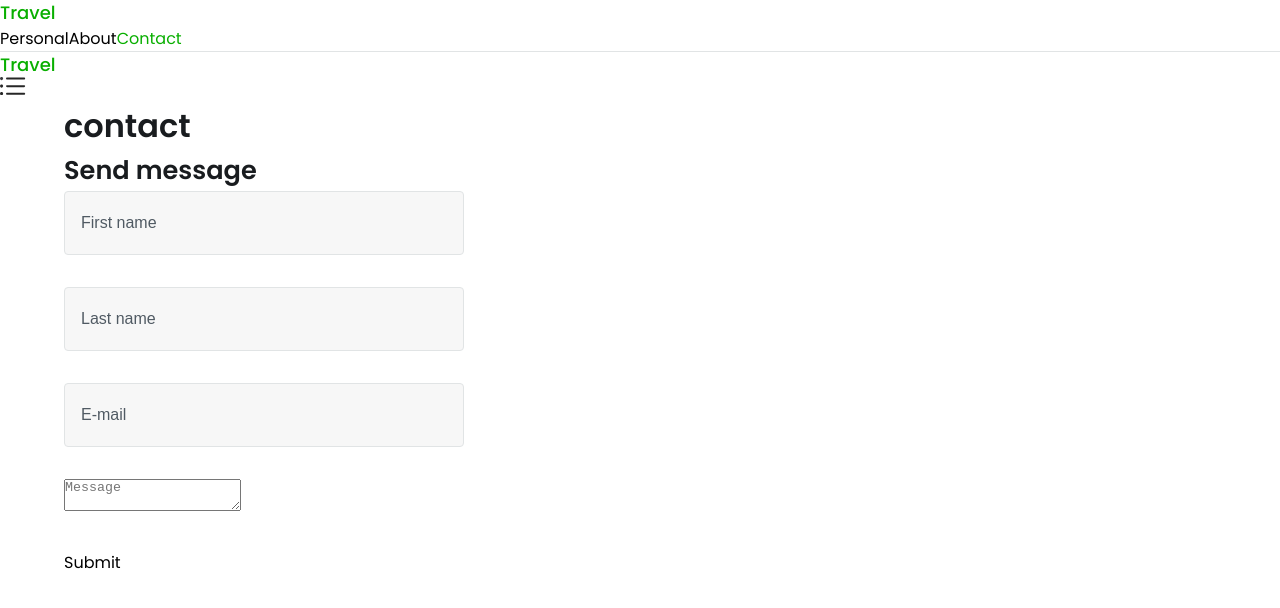
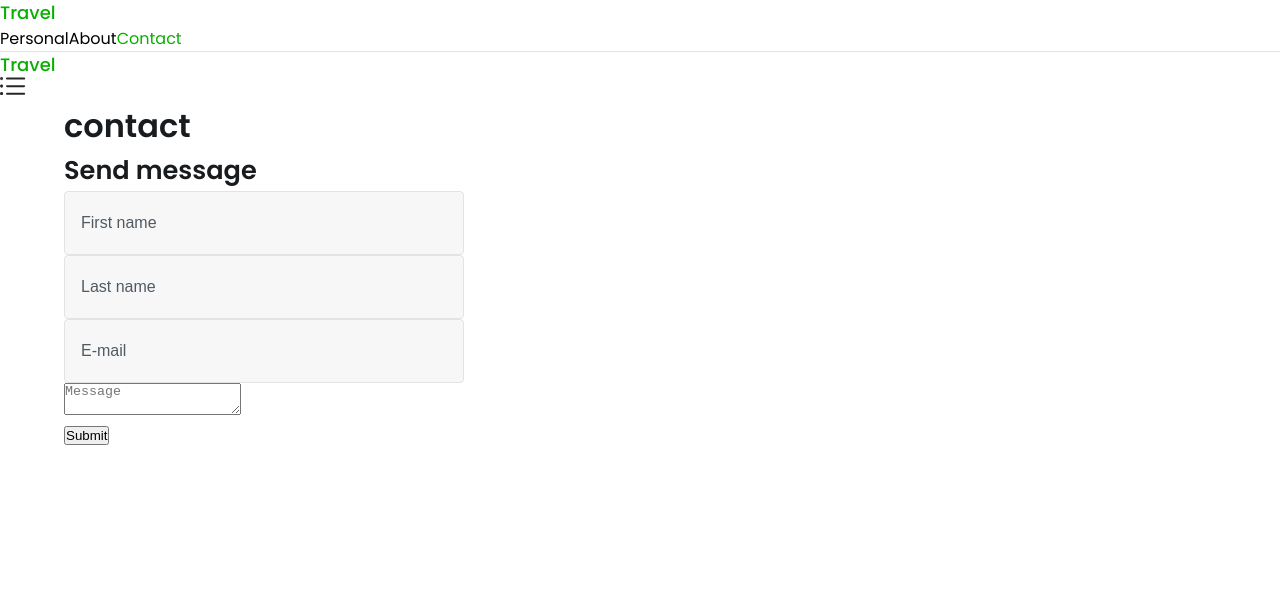
Before and after one commit to sopo/countries-app, a React (Vite) app: page /contact in a window 1280 px wide. Shown: the top 608 px of the page. Built offline with nearby package versions, Linux system fonts and the light colour scheme.

Commit message:
add log input data

```diff
--- a/src/components/button/button.tsx
+++ b/src/components/button/button.tsx
@@ -1,15 +1,16 @@
-import styles from './button.module.css'
-interface ButtonProps{
-    title: string;
-    className: string;
+import styles from "./button.module.css";
+interface ButtonProps {
+  title: string;
+  className: string;
+  type?: "submit" | "button" | "reset";
+  onClick?: React.MouseEventHandler<HTMLButtonElement>;
 }
 
-const Button: React.FC<ButtonProps> = ({title, className}) => {
-
-    return(
-        <div className={styles[className]} >
-            {title}
-        </div>
-    )
-}
+const Button: React.FC<ButtonProps> = ({ type, title, className, onClick }) => {
+  return (
+    <button className={styles[className]} type={type} onClick={onClick}>
+      {title}
+    </button>
+  );
+};
 export default Button;
--- a/src/components/form/form.tsx
+++ b/src/components/form/form.tsx
@@ -8,7 +8,9 @@ const Form:React.FC<PropsWithChildren<FormProps>> = ({children, title}) => {
         <div>
             <h2>{title}</h2>
             <div className={styles.form}>
+                <form>
                 {children}
+                </form>
             </div>
         </div>
     )
--- a/src/components/form/input/input.tsx
+++ b/src/components/form/input/input.tsx
@@ -1,17 +1,18 @@
 import styles from './input.module.css';
 interface InputProps{
+    id: string,
     name: string;
     placeholder: string;
 }
-const Input: React.FC<InputProps> = ({name, placeholder}) => {
+const Input: React.FC<InputProps> = ({id, name, placeholder}) => {
     return(
         <div>
             <input
+                id={id}
                 name={name}
                 placeholder={placeholder}
                 className={styles.input}
             />
-
         </div>
     )
 }
--- a/src/components/form/text-area/text-area.tsx
+++ b/src/components/form/text-area/text-area.tsx
@@ -1,12 +1,14 @@
 import styles from "./text-area.module.css";
 interface TextAreaProps {
+  id: string;
   name: string;
   placeholder: string;
 }
-const TextArea: React.FC<TextAreaProps> = ({ name, placeholder }) => {
+const TextArea: React.FC<TextAreaProps> = ({ id, name, placeholder }) => {
   return (
     <div>
       <textarea
+        id={id}
         name={name}
         placeholder={placeholder}
         className={styles.textArea}
--- a/src/pages/contact/contact.tsx
+++ b/src/pages/contact/contact.tsx
@@ -1,17 +1,20 @@
+import React from "react";
 import Form from "@/components/form/form";
 import Input from "@/components/form/input/input";
 import TextArea from "@/components/form/text-area/text-area";
 import Button from "@/components/button/button";
+import handleSubmit from "./handle-submit";
 const Contact: React.FC = () => {
+
     return(
         <div className='container-xl'>
             <h1>contact</h1>
             <Form title="Send message">
-                <Input name="name" placeholder="First name" />
-                <Input name="surname" placeholder="Last name" />
-                <Input name="email" placeholder="E-mail" />
-                <TextArea name="message" placeholder="Message"/>
-                <Button title="Submit" className="buttonPrimaryM"/>
+                <Input id="name" name="name" placeholder="First name" />
+                <Input id="lastname" name="lastname" placeholder="Last name" />
+                <Input id="email" name="email" placeholder="E-mail" />
+                <TextArea id="message" name="message" placeholder="Message"/>
+                <Button type="submit" title="Submit" className="buttonPrimaryM" onClick={handleSubmit}/>
             </Form>
         </div>
     )
--- /dev/null
+++ b/src/pages/contact/handle-submit.ts
@@ -0,0 +1,17 @@
+const handleSubmit = (event: React.FormEvent) => {
+    event.preventDefault();
+
+    const firstName = document.getElementById("name") as HTMLInputElement | null;
+    const lastName = document.getElementById("lastname") as HTMLInputElement | null;
+    const email = document.getElementById("email") as HTMLInputElement | null;
+    const message = document.getElementById("message") as HTMLInputElement | null;
+    const data = {
+        name: firstName?.value || '',
+        lastName: lastName?.value || '',
+        email: email?.value || '',
+        message: message?.value || '',
+
+    }
+    console.log(data)
+}
+export default handleSubmit;
```
